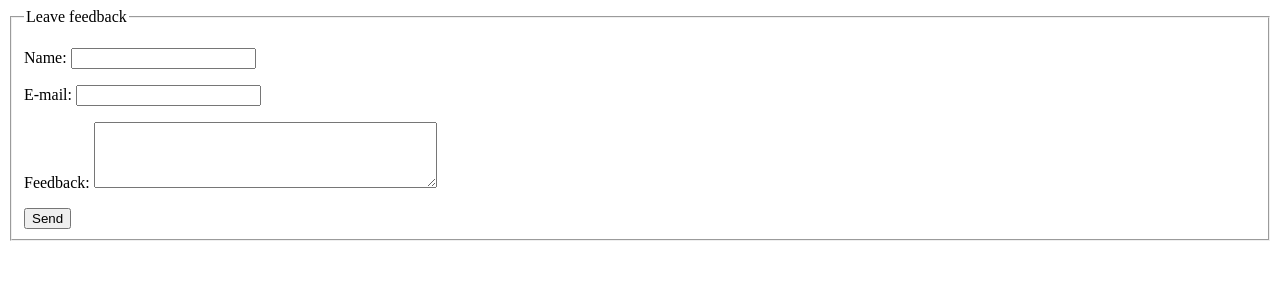
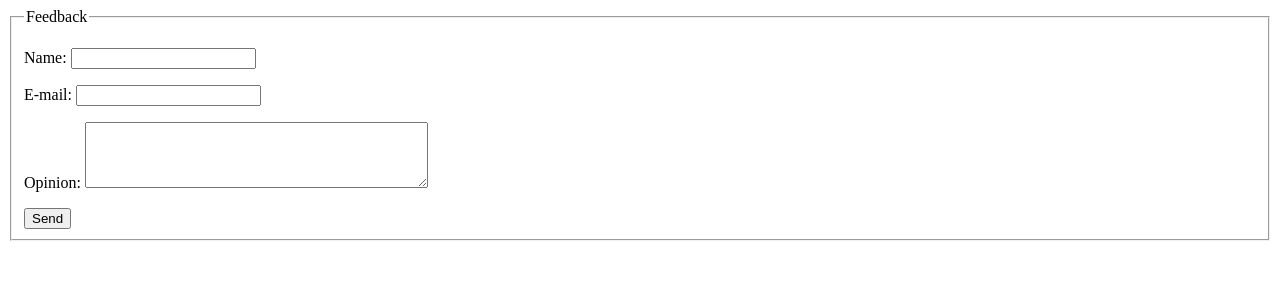
Before and after one commit to staaas/django-pyres-feedback, a Django app: template feedback/templates/feedback/feedback_form.html in a window 1280 px wide. Shown: the top 300 px of the page. Run offline with Django 3.2, Linux system fonts and the light colour scheme; tables that the repository leaves empty hold one stand-in row (values such as "Sample post"); the template is opened without the code that fills it: values that come from a table or form of the project are taken from there, most other values are stand-ins (such as "Sample title", 1, 10 or a date in 2020); parts of the project's set-up code (start-up, migrations or seed data) failed here and were passed over.

Commit message:
Change some labels

```diff
--- a/feedback/forms.py
+++ b/feedback/forms.py
@@ -49,6 +49,6 @@ FEEDBACK_MAX_LENGTH = getattr(settings,'FEEDBACK_MAX_LENGTH', 3000)
 class FeedbackForm(SimpleSecurityForm):
     name = forms.CharField(label=_("Name"), max_length=50)
     email = forms.EmailField(label=_("E-mail"))
-    text = forms.CharField(label=_('Feedback'),
+    text = forms.CharField(label=_('Opinion'),
                               max_length=FEEDBACK_MAX_LENGTH,
                               widget=forms.Textarea(attrs={'rows': 4}))
--- a/feedback/templates/feedback/feedback_form.html
+++ b/feedback/templates/feedback/feedback_form.html
@@ -49,7 +49,7 @@
 
 <form id="feedback-form" class="form-stacked" method="POST" action="{% url submit_feedback %}?lang={{ language_code }}">
   <fieldset>
-    <legend>{% trans "Leave feedback" %}</legend>
+    <legend>{% trans "Feedback" %}</legend>
     {% csrf_token %}
     <div id="feedback-form-inner">
       {% include "feedback/feedback_form_partial.html" %}
```
Also changed, not shown: feedback/locale/be/LC_MESSAGES/django.po, feedback/locale/ru/LC_MESSAGES/django.po, 2 other files.
